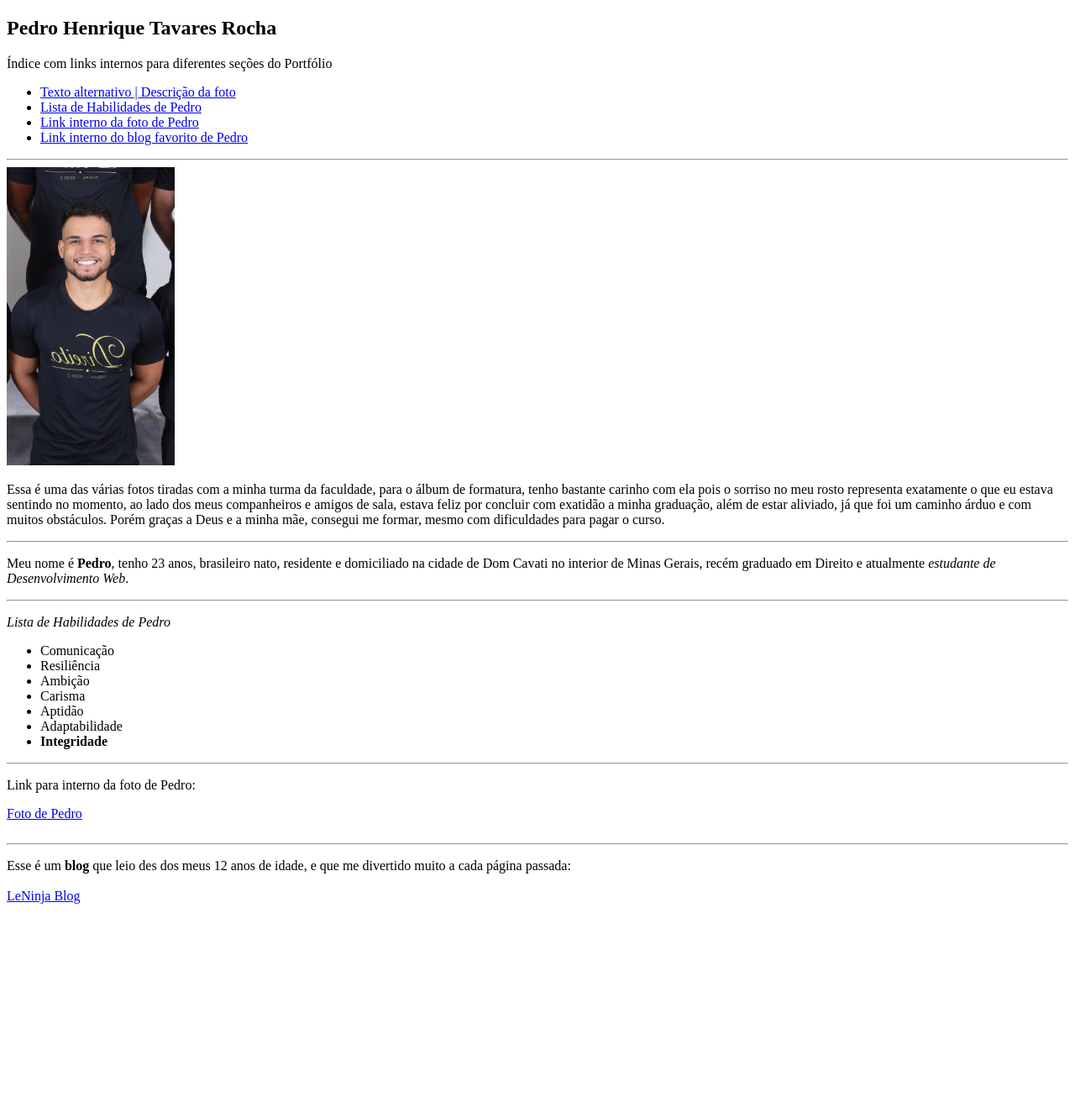
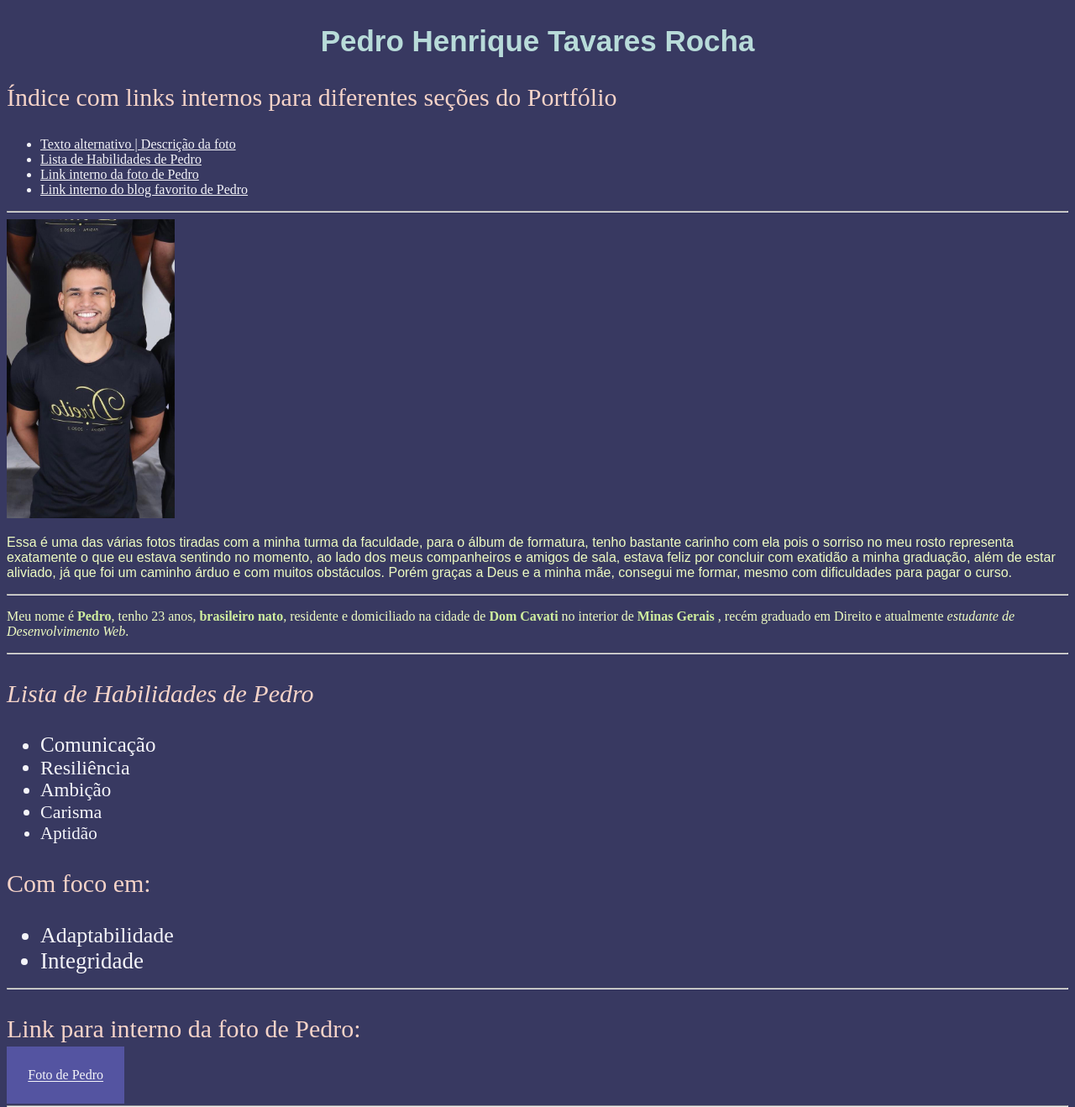
Before and after one commit to pedrodc1236/pedrodc1236.github.io, a plain HTML site: page index.html in a window 1280 px wide. Shown: the top 1318 px of the page at 84% size. Before the commit the page ends 1092 px from the top, so only its background shows below. Drawn offline with Linux system fonts and the light colour scheme.

Commit message:
css portfolio web

```diff
--- a/index.html
+++ b/index.html
@@ -3,10 +3,11 @@
 <head>
     <meta charset="UTF-8">
     <title>Portfólio Web</title>
+    <link rel="stylesheet" href="style.css">
 </head>
 <body>
-    <h2>Pedro Henrique Tavares Rocha</h2>
-    <p>Índice com links internos para diferentes seções do Portfólio</p>
+    <h2 class="nome">Pedro Henrique Tavares Rocha</h2>
+    <p class="tamanho">Índice com links internos para diferentes seções do Portfólio</p>
     <ul>
         <li><a href="#texto">Texto alternativo | Descrição da foto</a> </li>
         <li><a href="#lista">Lista de Habilidades de Pedro</a> </li>
@@ -14,28 +15,31 @@
         <li><a href="#blog">Link interno do blog favorito de Pedro</a> </li>
     </ul>
     <hr>
-    <img src="/Foto-Pedro.jpg" alt="Foto de Pedro sorrindo" width="200px">
+    <img id="fotoPedro" src="/Foto-Pedro.jpg" alt="Foto de Pedro sorrindo" width="200px">
     <p id="texto">Essa é uma das várias fotos tiradas com a minha turma da faculdade, para o álbum de formatura, tenho bastante carinho com ela pois o sorriso no meu rosto representa exatamente o que eu estava sentindo no momento, ao lado dos meus companheiros e amigos de sala, estava feliz por concluir com exatidão a minha graduação, além de estar aliviado, já que foi um caminho árduo e com muitos obstáculos. Porém graças a Deus e a minha mãe, consegui me formar, mesmo com dificuldades para pagar o curso.  </p>
     <hr>
-    <p>Meu nome é <strong>Pedro</strong>, tenho 23 anos, brasileiro nato, residente e domiciliado na cidade de Dom Cavati  no interior de Minas Gerais, recém graduado em Direito e atualmente <em>estudante de Desenvolvimento Web</em>.</p>
+    <p id="outraCor">Meu nome é <strong>Pedro</strong>, tenho 23 anos, <strong>brasileiro nato</strong>, residente e domiciliado na cidade de <strong>Dom Cavati</strong> no interior de <strong>Minas Gerais</strong> , recém graduado em Direito e atualmente <em>estudante de Desenvolvimento Web</em>.</p>
     <hr>
-    <p><em>Lista de Habilidades de Pedro</em></p>
+    <p class="tamanho"><em>Lista de Habilidades de Pedro</em></p>
     <ul id="lista">
-        <li>Comunicação</li>
-        <li>Resiliência</li>
-        <li>Ambição</li>
-        <li>Carisma</li>
-        <li>Aptidão</li>
-        <li>Adaptabilidade</li>
-        <li><strong>Integridade</strong></li>
+        <li class="comunicação">Comunicação</li>
+        <li class="resiliência">Resiliência</li>
+        <li class="ambição">Ambição</li>
+        <li class="carisma">Carisma</li>
+        <li class="aptidão">Aptidão</li>
+    </ul>
+    <p class="tamanho">Com foco em:</p>
+    <ul>
+        <li class="adaptabilidade">Adaptabilidade</li>
+        <li class="integridade">Integridade</li>
     </ul>
     <hr>
-    <p id="foto">Link para interno da foto de Pedro: </p>
-    <a href="/Foto-Pedro.jpg">Foto de Pedro</a>
+    <p class="tamanho" id="foto">Link para interno da foto de Pedro: </p>
+    <a class="link" href="/Foto-Pedro.jpg">Foto de Pedro</a>
     <br> <br>
     <hr>
-    <p id="blog">Esse é um <strong>blog</strong> que leio des dos meus 12 anos de idade, e que me divertido muito a cada página passada:<br><br>
-    <a href="https://www.leninja.com.br/"target="_Blank">LeNinja Blog</a> </p>
+    <p class="tamanho" id="blog">Esse é um <strong>blog</strong> que leio des dos meus 12 anos de idade, e que me divertido muito a cada página passada:<br><br>
+    <a  class="link" href="https://www.leninja.com.br/"target="_Blank">LeNinja Blog</a> </p>
 
 </body>
 </html>
--- /dev/null
+++ b/style.css
@@ -0,0 +1,67 @@
+h2 {
+    color: #b8dbd9;
+}
+
+#texto {
+    color: #edfbc1;
+    font-family: Arial, Helvetica, sans-serif;
+}
+
+body {
+    background-color: #383961;
+}
+
+ul, li, a{
+    color: #F4F4F9
+}
+
+p {
+    color: #F5D3C8
+}
+
+#outraCor {
+    color: #edfbc1
+}
+
+h2 {
+    font-family: Arial, Helvetica, sans-serif;
+    font-size: 30px;
+    text-align: center;
+}
+
+strong {
+    color: #CFEE9E;
+}
+
+.link {
+    padding: 2%;
+    background-color: #5454a1;
+    text-align: center;
+}
+.comunicação {
+    font-size: 25px;
+}
+.resiliência {
+    font-size: 24px;
+}
+.ambição {
+    font-size: 23px;
+}
+.carisma {
+    font-size: 22px;
+}
+.aptidão {
+    font-size: 21px;
+}
+.adaptabilidade {
+    font-size: 26px;
+}
+.integridade {
+    font-size: 27px;
+}
+.tamanho {
+    font-size: 30px;
+}
+.nome {
+    font-size: 35px;
+}
```
